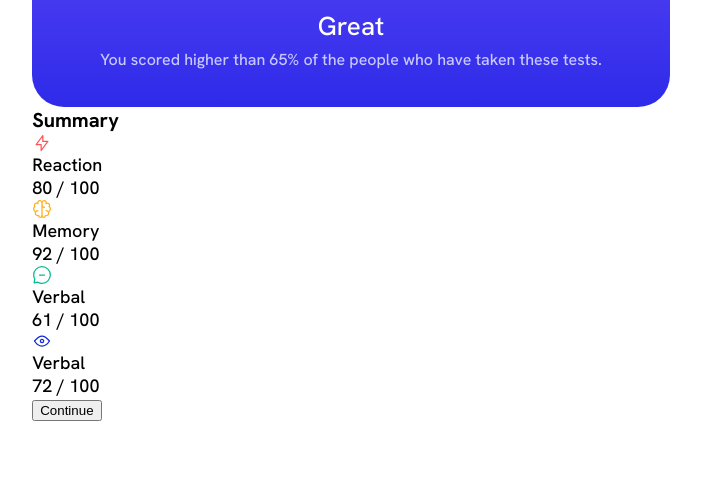
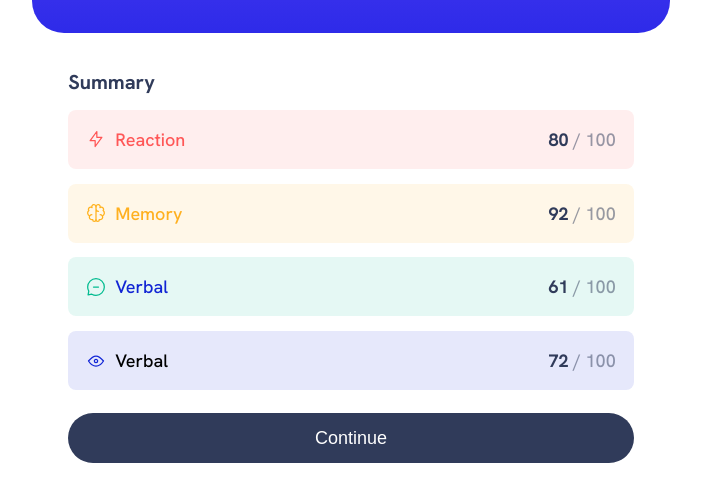
Before and after one commit to yashwanth-git/ui-challenges, a plain HTML site: page results-summary-component/index.html in a window 1280 px wide. Shown: the part 304-803 px from the top of the page, without its empty margins (289-990 px from the left). Drawn offline with Linux system fonts and the light colour scheme.

Commit message:
adds styling for summary; needs refactoring

```diff
--- a/results-summary-component/index.html
+++ b/results-summary-component/index.html
@@ -132,8 +132,8 @@
                 </div>
                 <p class="summary-score"><span>72</span> / 100</p>
               </div>
-            <button class="summary-btn">Continue</button>
           </div>
+          <button class="summary-btn">Continue</button>
         </div>
       </div>
     </main>
--- a/results-summary-component/styles.css
+++ b/results-summary-component/styles.css
@@ -7,10 +7,10 @@
 }
 
 :root {
-  --clr-lt-red: hsl(0, 100%, 67%);
-  --clr-orange: hsl(39, 100%, 56%);
-  --clr-green: hsl(166, 100%, 37%);
-  --clr-blue: hsl(234, 85%, 45%);
+  --clr-lt-red: 0, 100%, 67%;
+  --clr-orange: 39, 100%, 56%;
+  --clr-green: 166, 100%, 37%;
+  --clr-blue: 234, 85%, 45%;
   --clr-white: hsl(0, 0%, 100%);
   --clr-pale: hsl(221, 100%, 96%);
   --clr-lavendar: hsl(241, 100%, 89%);
@@ -26,7 +26,7 @@
     var(--cir-violet),
     var(--cir-dark-violet)
   );
-  --font-size: 18px;
+  --font-size: 1.125rem;
   --font-family-default: "HankenGrotesk", sans-serif;
   --fw-500: 500;
   --fw-700: 700;
@@ -104,3 +104,74 @@ main {
   padding: 0 2em;
   line-height: 1.4;
 }
+.summary {
+  padding: 2em;
+}
+.summary .section-heading {
+  color: var(--clr-dark-blue);
+}
+.summary-items {
+  display: flex;
+  flex-direction: column;
+}
+.summary-item {
+  display: flex;
+  align-items: center;
+  justify-content: space-between;
+  padding: 1em;
+  border-radius: 0.5rem;
+  margin-top: 0.825em;
+}
+.type-1 {
+  background: hsl(var(--clr-lt-red), 0.1);
+}
+.type-1 .summary-icon span {
+  color: hsl(var(--clr-lt-red));
+}
+.type-2 {
+  background: hsl(var(--clr-orange), 0.1);
+}
+.type-2 .summary-icon span {
+  color: hsl(var(--clr-orange));
+}
+.type-3 {
+  background: hsl(var(--clr-green), 0.1);
+}
+.type-3 .summary-icon span {
+  color: hsl(var(--clr-green));
+}
+.type-4 {
+  background: hsl(var(--clr-blue), 0.1);
+}
+.type-3 .summary-icon span {
+  color: hsl(var(--clr-blue));
+}
+.summary-icon {
+  display: flex;
+  align-items: center;
+}
+.summary-icon span {
+  margin-left: 0.5em;
+}
+.summary-score {
+  color: hsl(224, 30%, 27%, 0.5);
+}
+.summary-score span {
+  color: hsl(224, 30%, 27%);
+  font-weight: var(--fw-700);
+}
+.summary-btn {
+  border: 0;
+  outline: 0;
+  padding: 0.825em 1.625em;
+  display: flex;
+  font-size: var(--font-size);
+  align-items: center;
+  justify-content: center;
+  width: 100%;
+  margin-top: 1.25em;
+  border-radius: 2rem;
+  cursor: pointer;
+  color: var(--clr-white);
+  background-color: var(--clr-dark-blue);
+}
```
